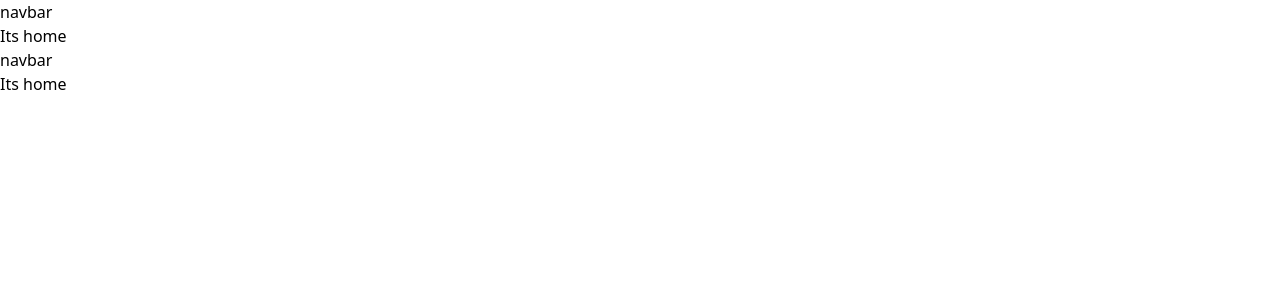
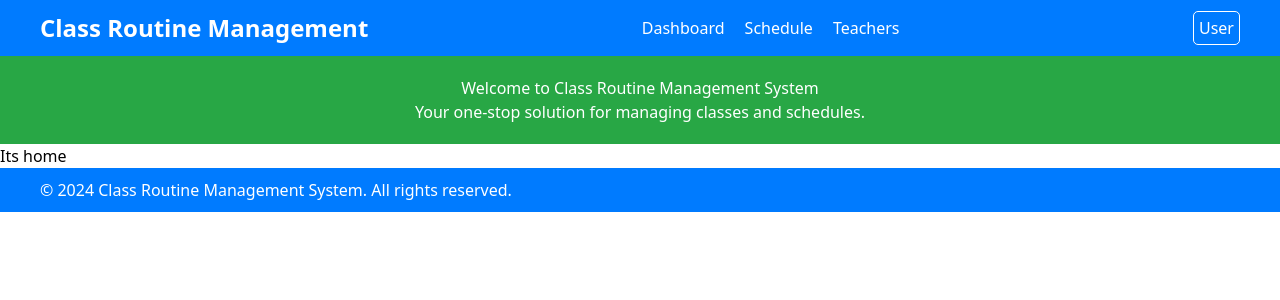
Before and after one commit to bipro-b/cuet-class-schedule, a React (Vite) app in the folder client/: page / in a window 1280 px wide. Shown: the top 300 px of the page. Built offline with nearby package versions, Linux system fonts and the light colour scheme.

Commit message:
banner and footer

```diff
--- a/client/src/App.jsx
+++ b/client/src/App.jsx
@@ -2,6 +2,7 @@
 import {BrowserRouter, Routes, Route}  from 'react-router-dom'
 import Home from "./pages/Home/Home";
 import Navbar from './components/Navbar';
+import Footer from './components/Footer';
 
 function App() {
   return (
@@ -18,6 +19,7 @@ function App() {
     <Route path='/profile' element={<Profile/>} />
     </Route> */}
   </Routes>
+  <Footer/>
   </BrowserRouter>
 
     </>
--- a/client/src/components/Banner.css
+++ b/client/src/components/Banner.css
@@ -0,0 +1,7 @@
+
+.banner {
+    background-color: #28a745;
+    color: #fff;
+    padding: 20px;
+    text-align: center;
+  }
--- a/client/src/components/Banner.jsx
+++ b/client/src/components/Banner.jsx
@@ -1,11 +1,14 @@
+
 import React from 'react';
+import './Banner.css';
 
 const Banner = () => {
-    return (
-        <div>
-            <h1>Banner ygfdsygfdufgsuf</h1>
-        </div>
-    );
+  return (
+    <div className="banner">
+      <h1>Welcome to Class Routine Management System</h1>
+      <p>Your one-stop solution for managing classes and schedules.</p>
+    </div>
+  );
 };
 
 export default Banner;
--- a/client/src/components/Footer.css
+++ b/client/src/components/Footer.css
@@ -1,3 +1,12 @@
-p{
-    color:red;
-}
+/* Footer.css */
+.footer {
+    background-color: #007bff;
+    color: #fff;
+    padding: 10px 0;
+    text-align: center;
+  }
+
+  .container {
+    max-width: 1200px;
+    margin: 0 auto;
+  }
--- a/client/src/components/Footer.jsx
+++ b/client/src/components/Footer.jsx
@@ -1,11 +1,15 @@
+// Footer.jsx
 import React from 'react';
+import './Footer.css';
 
 const Footer = () => {
-    return (
-        <div>
-            <h1>Footer</h1>
-        </div>
-    );
+  return (
+    <footer className="footer">
+      <div className="container">
+        <p>&copy; 2024 Class Routine Management System. All rights reserved.</p>
+      </div>
+    </footer>
+  );
 };
 
 export default Footer;
--- /dev/null
+++ b/client/src/components/Navbar.css
@@ -0,0 +1,40 @@
+/* Navbar.css */
+.navbar {
+  background-color: #007bff; /* Set your preferred background color */
+  color: #fff; /* Set your preferred text color */
+  padding: 10px 0;
+}
+
+.container {
+  display: flex;
+  justify-content: space-between;
+  align-items: center;
+}
+
+.brand {
+  font-size: 1.5rem;
+  font-weight: bold;
+  color: #fff; /* Set your preferred brand color */
+}
+
+.nav-links {
+  list-style: none;
+  display: flex;
+}
+
+.nav-item {
+  margin-right: 20px;
+  color: #fff; /* Set your preferred text color */
+  cursor: pointer;
+}
+
+.user-section {
+  color: #fff; /* Set your preferred text color */
+  cursor: pointer;
+}
+
+.user-dropdown {
+  padding: 5px;
+  border: 1px solid #fff;
+  border-radius: 5px;
+}
--- a/client/src/components/Navbar.jsx
+++ b/client/src/components/Navbar.jsx
@@ -1,10 +1,25 @@
-function Navbar() {
+// Navbar.jsx
+import React from 'react';
+import './Navbar.css';
 
-    return(
-        <>
-        <h1>navbar</h1>
-        </>
-    )
-}
+const Navbar = () => {
+  return (
+    <nav className="navbar">
+      <div className="container">
+        <span className="brand">Class Routine Management</span>
+        <ul className="nav-links">
+          <li className="nav-item">Dashboard</li>
+          <li className="nav-item">Schedule</li>
+          <li className="nav-item">Teachers</li>
+          {/* Add more navigation links as needed */}
+        </ul>
+        <div className="user-section">
+          <span className="user-dropdown">User</span>
+          {/* Add dropdown items for user profile, logout, etc. */}
+        </div>
+      </div>
+    </nav>
+  );
+};
 
 export default Navbar;
--- a/client/src/main.jsx
+++ b/client/src/main.jsx
@@ -17,7 +17,7 @@ import store from "./redux/store.js";
 
 ReactDOM.createRoot(document.getElementById("root")).render(
   <React.StrictMode>
-    <App />
+
     {/*
      <React.StrictMode>
       <Provider store={store}>
--- a/client/src/pages/Home/Home.jsx
+++ b/client/src/pages/Home/Home.jsx
@@ -1,8 +1,10 @@
 import React from 'react';
+import Banner from '../../components/Banner';
 
 const Home = () => {
     return (
         <div>
+            <Banner/>
             <h1>Its home</h1>
         </div>
     );
```
